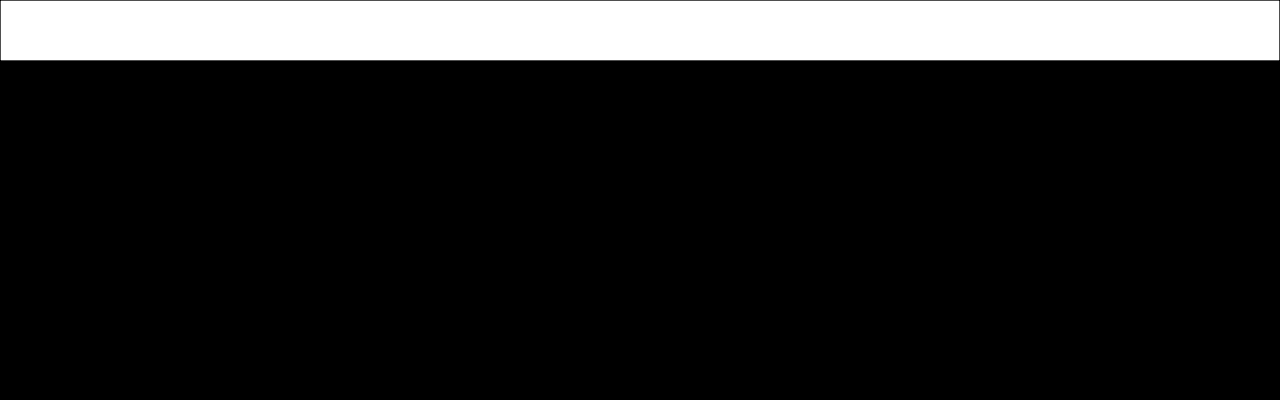
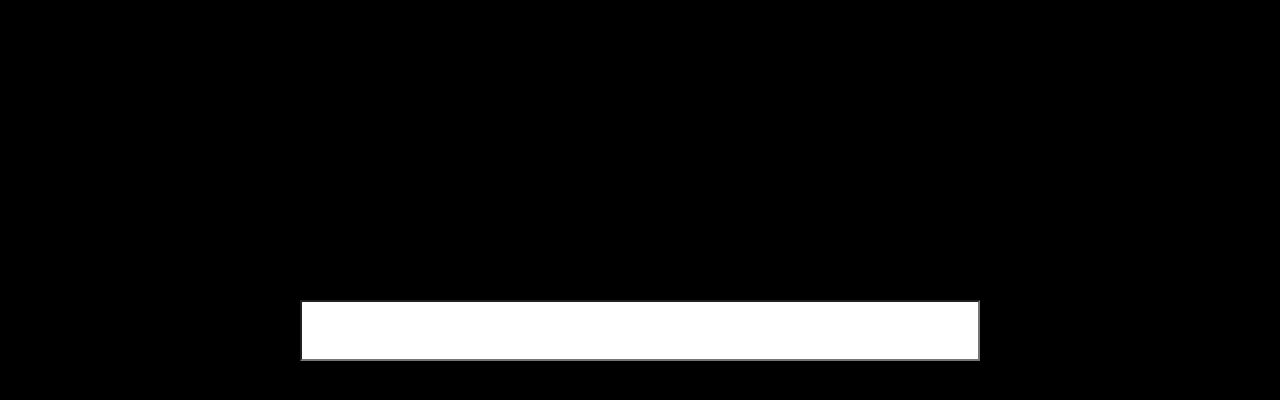
Before and after one commit to MikolajMydel/msc-2022, a React (Vite) app: page / in a window 1280 px wide. Shown: the top 400 px of the page. Built offline with nearby package versions, Linux system fonts and the light colour scheme.

Commit message:
Animation when typing illegal characters

```diff
--- a/src/features/codeInput/components/Input/Input.module.scss
+++ b/src/features/codeInput/components/Input/Input.module.scss
@@ -1,6 +1,23 @@
+@use "../../../../styles/variables" as v;
+@import url("../../../../styles/animations.scss");
+
+.Wrapper {
+	// tmp
+	padding: 300px;
+
+	display: flex;
+	flex-direction: column;
+	align-items: center;
+	justify-content: center;
+}
 .Input {
-	&DOMElement {
-		width: 100%;
-		font-size: 3rem;
+	background-color: map-get(v.$colors, "white");
+	transition: background-color v.$animation-duration v.$timing-function;
+
+	width: 100%;
+	font-size: 3rem;
+	&Error {
+		animation: shake v.$animation-duration v.$timing-function both;
+		background-color: map-get(v.$colors, "error");
 	}
 }
--- a/src/features/codeInput/components/Input/Input.tsx
+++ b/src/features/codeInput/components/Input/Input.tsx
@@ -1,25 +1,38 @@
 // Input presentation component
+import { useEffect } from "react";
 import { handleChangeType, handleKeyDownType } from "./InputContainer";
 import styles from "./Input.module.scss";
 import CodonList from "../CodonList/CodonList";
 import ControlledInput from "./ControlledInput";
+import classNames from "classnames";
 
 type InputProps = {
 	value: string;
 	handleChange: handleChangeType;
 	handleKeyDown: handleKeyDownType;
+	error: boolean;
+	cancelError: () => void;
 };
 
 export default function Input({
 	value,
 	handleChange,
 	handleKeyDown,
+	error,
+	cancelError,
 }: InputProps) {
 	const codonsArray = value.match(/.{1,3}/g) ?? [];
+
+	useEffect(() => {
+		if (error) setTimeout(cancelError, 1000);
+	}, [error]);
+
 	return (
-		<div className={styles.Input}>
+		<div className={styles.Wrapper}>
 			<ControlledInput
-				className={styles.InputDOMElement}
+				className={classNames(styles.Input, {
+					[styles.InputError]: error,
+				})}
 				type={"text"}
 				value={value}
 				onChange={handleChange}
--- a/src/features/codeInput/components/Input/InputContainer.tsx
+++ b/src/features/codeInput/components/Input/InputContainer.tsx
@@ -17,6 +17,7 @@ const isCharacterAllowed = (keyCode: string): boolean => {
 
 export default function InputContainer() {
 	const [value, setValue] = useState<string>("");
+	const [error, setError] = useState<boolean>(false);
 
 	const handleChange: handleChangeType = (event) => {
 		setValue(event.target.value.toUpperCase());
@@ -24,7 +25,14 @@ export default function InputContainer() {
 
 	const handleKeydown: handleKeyDownType = (event) => {
 		const key = event.key;
-		if (key.length === 1 && !isCharacterAllowed(key)) event.preventDefault();
+		if (key.length === 1 && !isCharacterAllowed(key)) {
+			setError(true);
+			event.preventDefault();
+		}
+	};
+
+	const cancelError = () => {
+		setError(false);
 	};
 
 	return (
@@ -32,6 +40,8 @@ export default function InputContainer() {
 			value={value}
 			handleChange={handleChange}
 			handleKeyDown={handleKeydown}
+			error={error}
+			cancelError={cancelError}
 		/>
 	);
 }
--- /dev/null
+++ b/src/styles/animations.scss
@@ -0,0 +1,22 @@
+@keyframes shake {
+	10%,
+	90% {
+		transform: translate3d(-1px, 0, 0);
+	}
+
+	20%,
+	80% {
+		transform: translate3d(2px, 0, 0);
+	}
+
+	30%,
+	50%,
+	70% {
+		transform: translate3d(-4px, 0, 0);
+	}
+
+	40%,
+	60% {
+		transform: translate3d(4px, 0, 0);
+	}
+}
--- /dev/null
+++ b/src/styles/variables.scss
@@ -0,0 +1,7 @@
+$timing-function: cubic-bezier(0.36, 0.07, 0.19, 0.97);
+$animation-duration: 0.4s;
+
+$colors: (
+	"error": #ff3333,
+	"white": #ffffff,
+);
```
